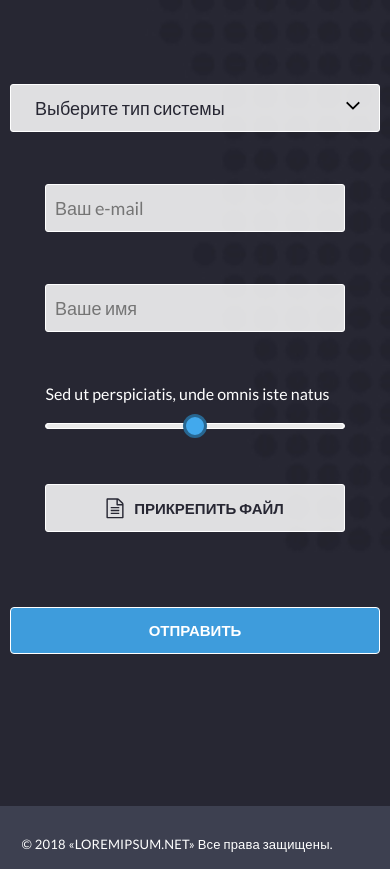
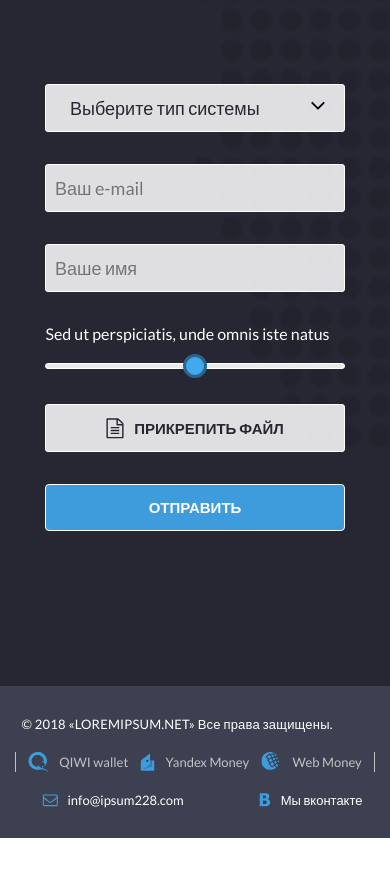
Before and after one commit to ksankakovsh/ttsoftc, a website: page src/index.html in a window 390 px wide. Shown: the part 1864-2733 px from the top of the page. After the commit the page ends 2702 px from the top, so only its background shows below. Drawn offline with nearby package versions, Linux system fonts and the light colour scheme; files that its build step writes are made by us from their sources; files whose address does not match are found by name.

Commit message:
fix: fix adaptive

```diff
--- a/src/scss/form.scss
+++ b/src/scss/form.scss
@@ -311,7 +311,7 @@ input[type=range] {
         max-width: 300px;
         margin: 0 auto;
     }
-    .form_item-E, .form_item-D {
+    .form_item-E, .form_item-D, .form_item-A, .form_item-F {
         max-width: 300px;
         width: 100%;
         margin: 0 auto;
```
Also changed, not shown: dist/css/style.css, dist/css/style.min.css.
